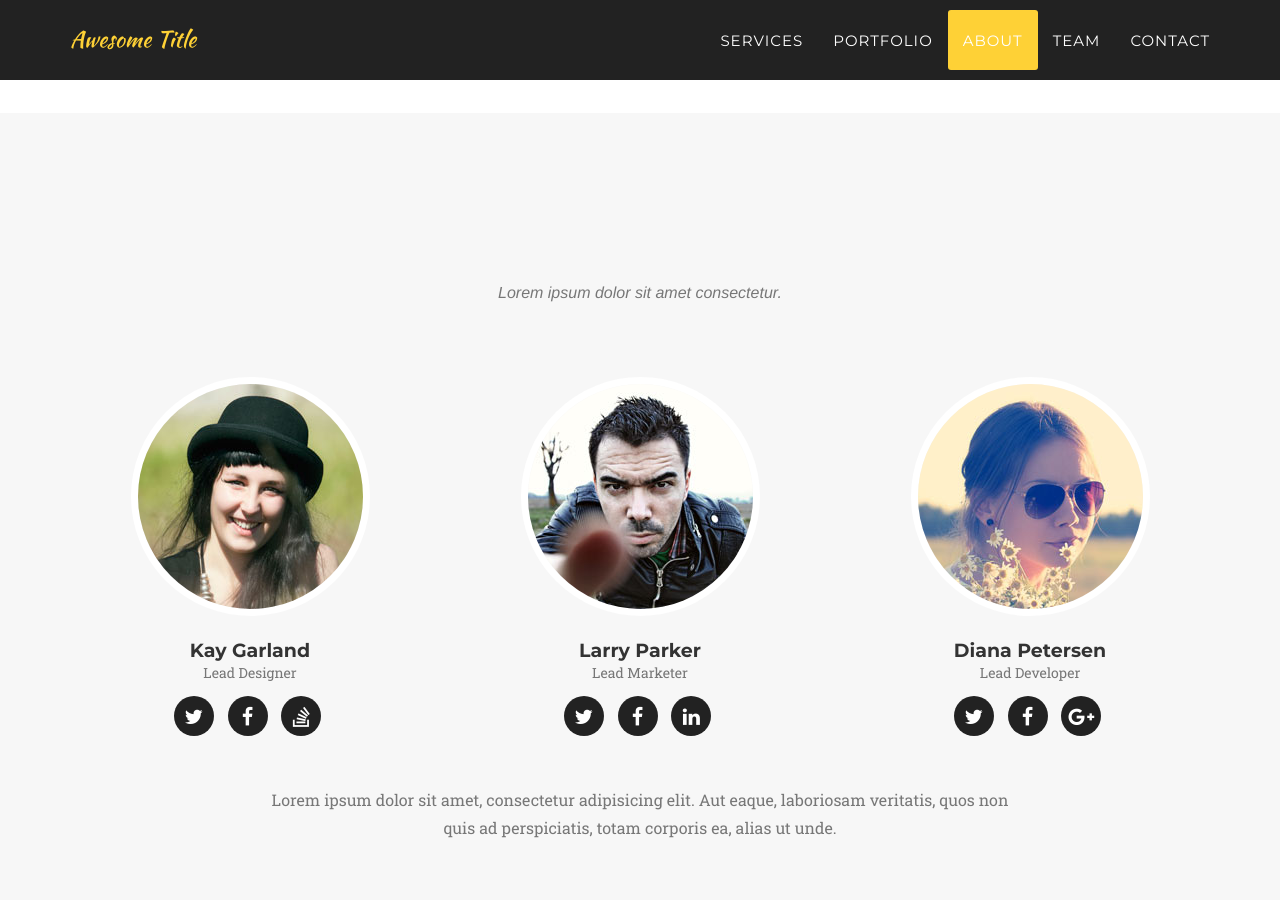
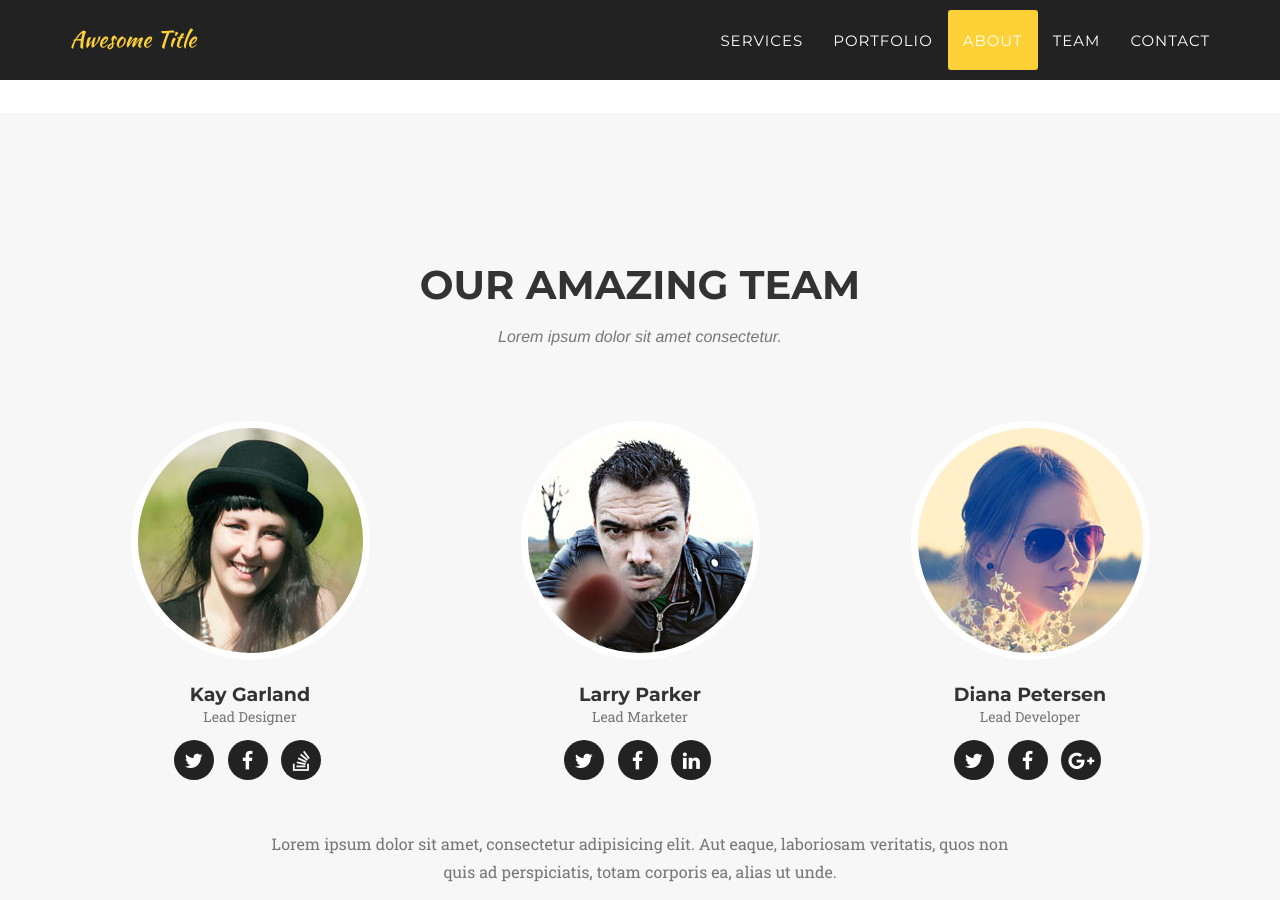
Before and after one commit to heydavid-dev/register-website-for-credit-card-170, a Jekyll site: the page built from index.html, in a window 1280 px wide and 900 px high, scrolled down 4527 px. Built offline with Jekyll 4.4.1, drawn with Linux system fonts in a browser that asks for light colours; some web fonts are replaced.

Commit message:
Update _config.yml

```diff
--- a/_config.yml
+++ b/_config.yml
@@ -9,6 +9,8 @@ title: Awesome Title
 email: your-email@domain.com
 description: "Write an awesome description for your new site here. You can edit this line in _config.yml. It will appear in your document head meta (for Google search results) and in your feed.xml site description."
 
+team:
+  title: Our Amazing Team
 
 # Team names, titles and social links
 people:
```
